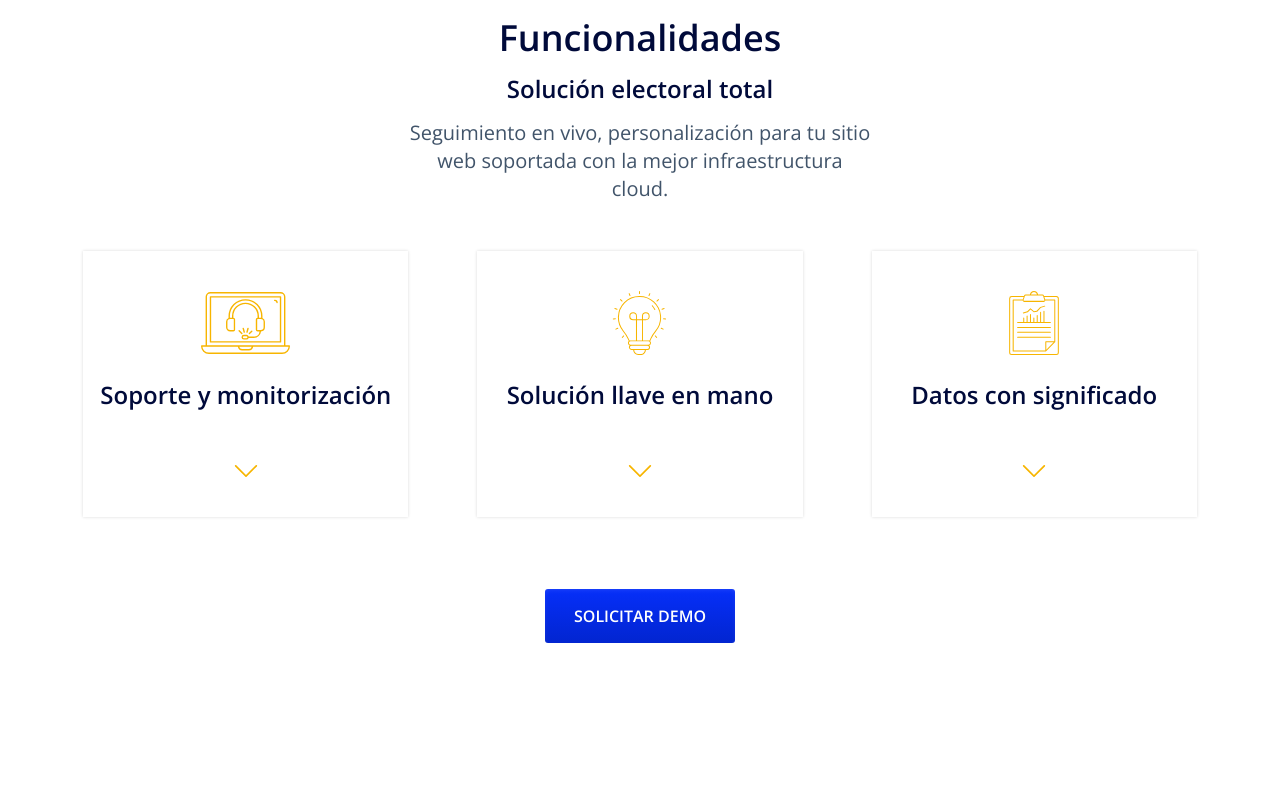
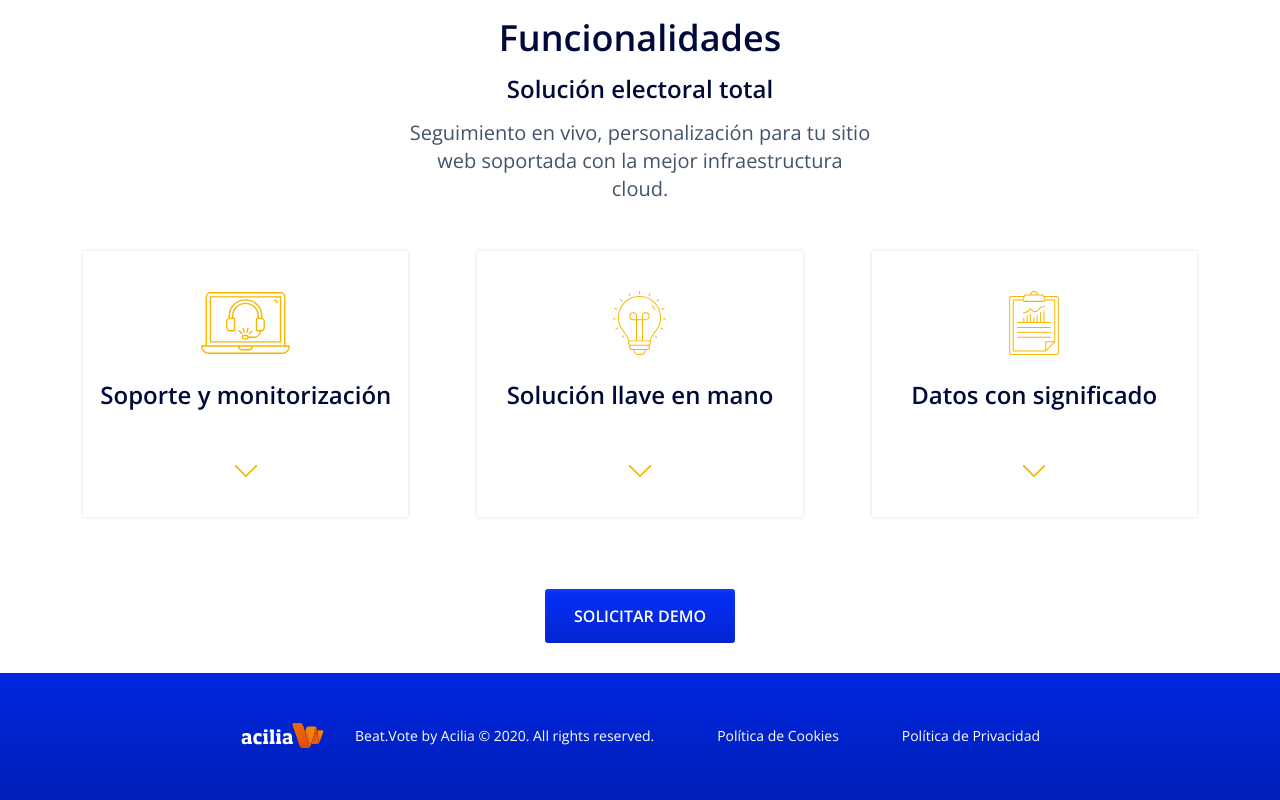
Before and after one commit to AngelaNipitella/BeatVoteHTML, a website: page assets/html/index.html in a window 1280 px wide. Shown: the part 2203-3003 px from the top of the page. Before the commit the page ends 2876 px from the top, so only its background shows below. Drawn offline with nearby package versions, Linux system fonts and the light colour scheme; files that its build step writes are made by us from their sources; files whose address does not match are found by name.

Commit message:
footer styles

```diff
--- a/assets/css/4-objects/_objects-svg.scss
+++ b/assets/css/4-objects/_objects-svg.scss
@@ -93,4 +93,9 @@
         width: 41px;
         height: 42px;
     }
+
+    &__logo-acilia {
+        width: 85px;
+        height: 25px;
+    }
 }
--- /dev/null
+++ b/assets/css/5-components/_components-footer.scss
@@ -0,0 +1,72 @@
+$width-logo: 90px;
+$margin-logo: 25px;
+
+.c-footer {
+    padding: 32px;
+    background-image: linear-gradient(#0026E1, #001FB6);
+
+    @include media-breakpoint('md') {
+        padding: 50px 50px;
+    }
+
+    &__container {
+        display: flex;
+        align-items: center;
+        flex-wrap: wrap;
+        justify-content: space-around;
+        max-width: 300px;
+        margin: 0 auto;
+
+        @include media-breakpoint('md') {
+            justify-content: space-between;
+            max-width: 800px;
+        }
+    }
+
+    &__wrapper {
+        display: flex;
+        flex-direction: row;
+        flex-wrap: wrap;
+        justify-content: center;
+        max-width: 300px;
+
+        @include media-breakpoint('md') {
+            justify-content: space-between;
+            max-width: 100%;
+            width: calc(100% - #{$width-logo} - #{$margin-logo});
+        }
+    }
+
+    &__figure {
+        margin-bottom: 30px;
+
+        @include media-breakpoint('md') {
+            width: $width-logo;
+            margin-bottom: 0px;
+        }
+    }
+
+    &__text {
+        display: block;
+        margin-bottom: 30px;
+        color: $color-white;
+        font-size: rem(12);
+        line-height: 20px;
+
+        @include media-breakpoint('md') {
+            margin-bottom: 0;
+            font-size: rem(14);
+        }
+    }
+
+    &__link {
+        display: block;
+        color: $color-white;
+        font-size: rem(12);
+        line-height: 20px;
+
+        @include media-breakpoint('md') {
+            font-size: rem(14);
+        }
+    }
+}
--- a/assets/css/app.scss
+++ b/assets/css/app.scss
@@ -13,6 +13,7 @@
 @import '4-objects/_objects-link-block';
 @import '4-objects/_objects-svg';
 @import '5-components/components-features';
+@import '5-components/components-footer';
 @import '5-components/components-header';
 @import '5-components/components-hero';
 @import '5-components/components-widgets';
--- a/assets/html/index.html
+++ b/assets/html/index.html
@@ -251,6 +251,20 @@
         </section>
         <!-- Fin de Funcionalidades-->
         <button class="o-btn o-btn--display u-mb-30">Solicitar Demo</button>
+        <!-- Inicio de footer -->
+        <footer class="c-footer">
+            <div class="c-footer__container">
+                <figure class="c-footer__figure o-figure">
+                    <img class="o-svg o-svg__logo-acilia" src="../images/logo.svg" alt="logo Acilia">
+                </figure>
+                <div class="c-footer__wrapper">
+                    <span class="c-footer__text">Beat.Vote by Acilia © 2020. All rights reserved.</span>
+                    <a class="c-footer__link u-mr-30 u-mr-0@md" href="/" alt="Política de Cookies">Política de Cookies</a>
+                    <a class="c-footer__link" href="/" alt="Política de Privacidad">Política de Privacidad</a>
+                </div>
+            </div>
+        </footer>
+        <!-- fin del footer -->
 
     <script src="../../public/js/app.js"></script>
 </body>
```
Also changed, not shown: assets/images/logo.svg (added).
